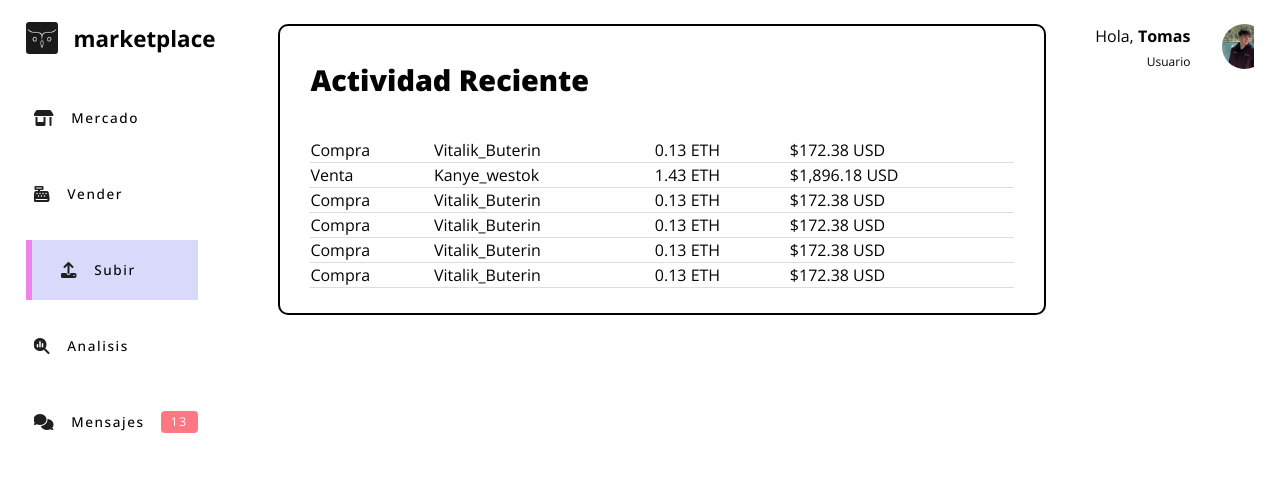
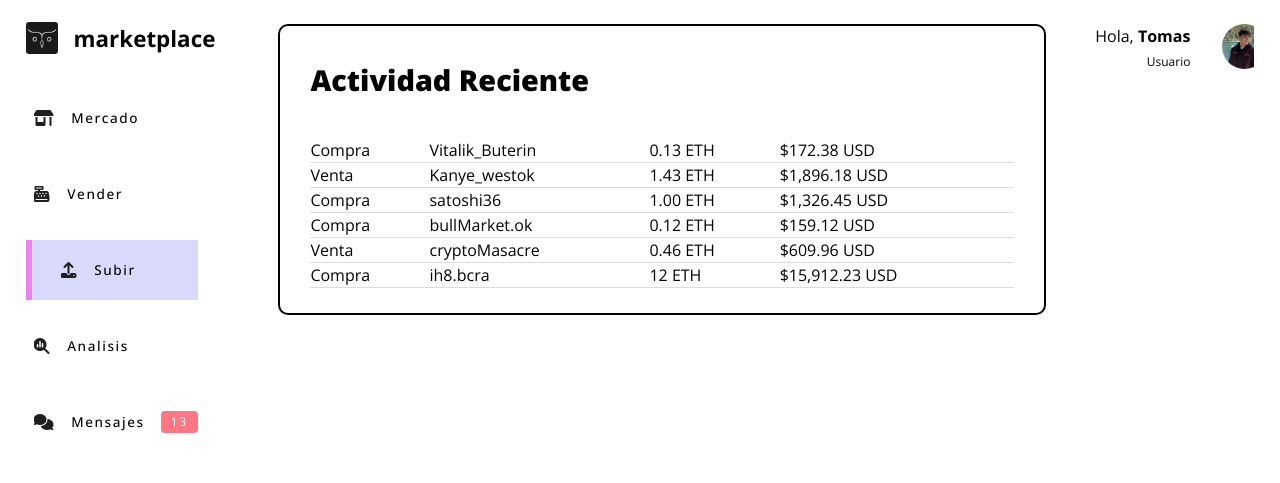
Before and after one commit to tomipro/uca-pw-proyecto-2022, a PHP site: page /assets/common/analisis.html in a window 1280 px wide. Shown: the top 483 px of the page. Run offline with PHP 8.4, Linux system fonts and the light colour scheme; some libraries are stand-ins or nearby versions.

Commit message:
styling completo

```diff
--- a/assets/common/analisis.html
+++ b/assets/common/analisis.html
@@ -100,27 +100,27 @@
                             </tr>
                             <tr class="td-actividad-reciente">
                                 <td>Compra</td>
-                                <td>Vitalik_Buterin</td>
-                                <td>0.13 ETH</td>
-                                <td>$172.38 USD</td>
+                                <td>satoshi36</td>
+                                <td>1.00 ETH</td>
+                                <td>$1,326.45 USD</td>
                             </tr>
                             <tr class="td-actividad-reciente">
                                 <td>Compra</td>
-                                <td>Vitalik_Buterin</td>
-                                <td>0.13 ETH</td>
-                                <td>$172.38 USD</td>
+                                <td>bullMarket.ok</td>
+                                <td>0.12 ETH</td>
+                                <td>$159.12 USD</td>
+                            </tr>
+                            <tr class="td-actividad-reciente">
+                                <td>Venta</td>
+                                <td>cryptoMasacre</td>
+                                <td>0.46 ETH</td>
+                                <td>$609.96 USD</td>
                             </tr>
                             <tr class="td-actividad-reciente">
                                 <td>Compra</td>
-                                <td>Vitalik_Buterin</td>
-                                <td>0.13 ETH</td>
-                                <td>$172.38 USD</td>
-                            </tr>
-                            <tr class="td-actividad-reciente">
-                                <td>Compra</td>
-                                <td>Vitalik_Buterin</td>
-                                <td>0.13 ETH</td>
-                                <td>$172.38 USD</td>
+                                <td>ih8.bcra</td>
+                                <td>12 ETH</td>
+                                <td>$15,912.23 USD</td>
                             </tr>
                         </tbody>
                     </table>
--- a/assets/styles/index.css
+++ b/assets/styles/index.css
@@ -1040,6 +1040,11 @@ html {
 .td-actividad-reciente{
     border-bottom: 1px solid #dddddd;
     text-align: left;
+
+}
+
+tr:hover {
+    background-color: #ed86eb;
 }
 
 .top-tabla{
```
